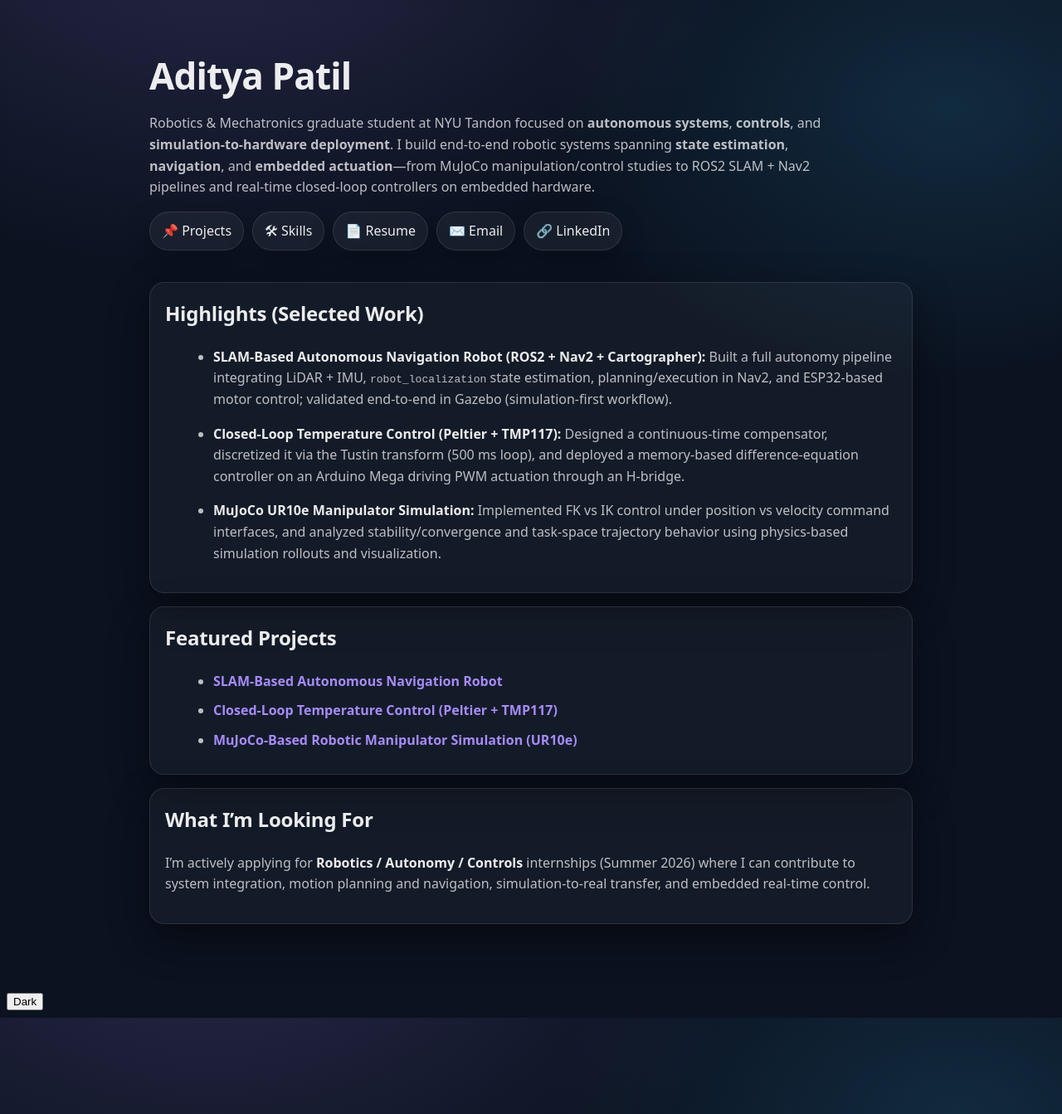
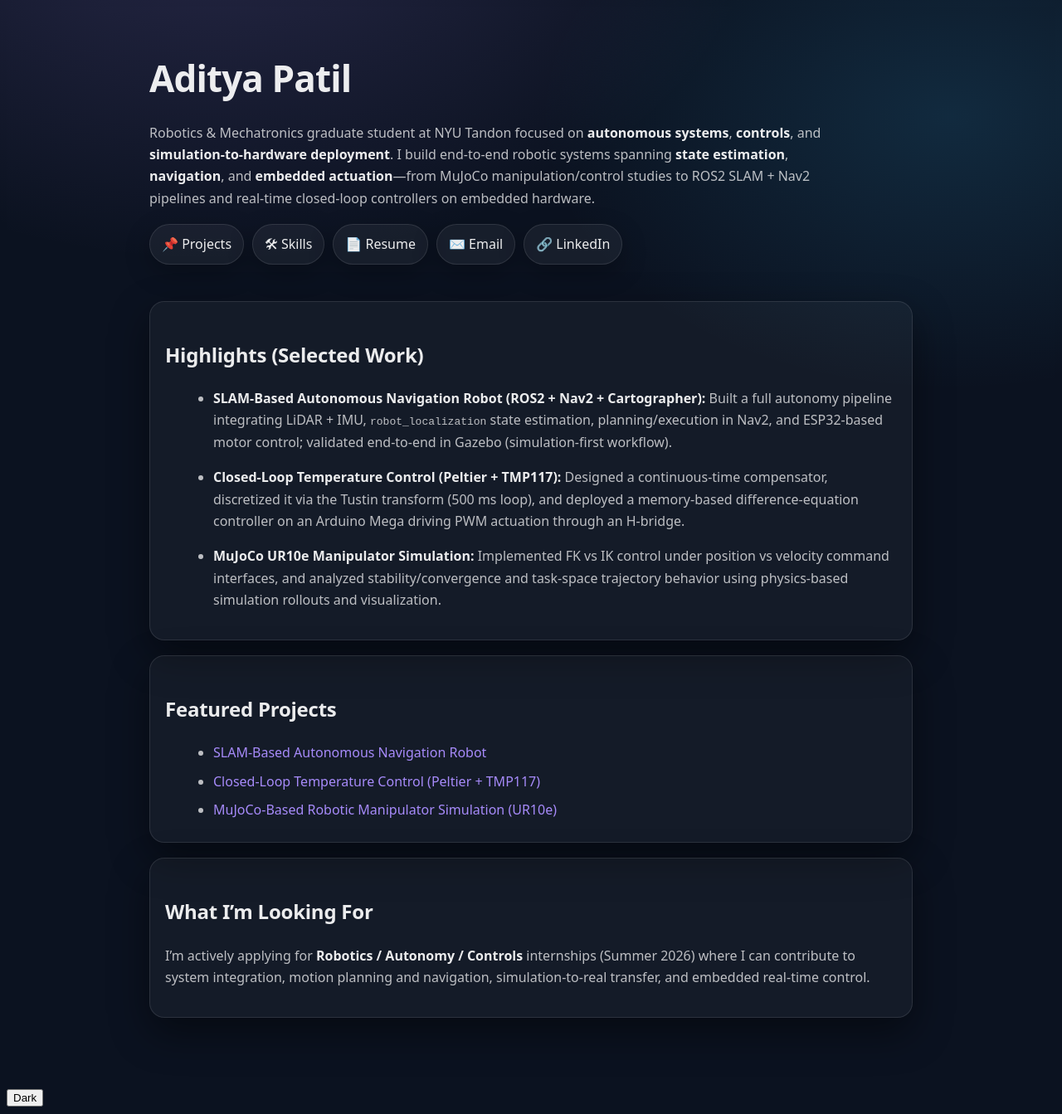
Before and after one commit to adityx23/adityapatil, a Jekyll site: the page built from index.md, in a window 1280 px wide. Shown: the whole page at 83% size. Built offline with Jekyll 4.4.1, drawn with Linux system fonts in a browser that asks for light colours.

Commit message:
Update custom.css

```diff
--- a/assets/css/custom.css
+++ b/assets/css/custom.css
@@ -10,29 +10,62 @@
   --accent: #58a6ff;
 }
 
+
 /* ============================= */
-/* Base */
+/* Base Layout */
 /* ============================= */
 
 html, body{
-  background: radial-gradient(1200px 800px at 20% -10%, rgba(167,139,250,0.18), transparent 55%),
-              radial-gradient(900px 600px at 90% 10%, rgba(56,189,248,0.14), transparent 55%),
-              var(--bg);
+  background:
+    radial-gradient(1200px 800px at 20% -10%, rgba(167,139,250,0.18), transparent 55%),
+    radial-gradient(900px 600px at 90% 10%, rgba(56,189,248,0.14), transparent 55%),
+    var(--bg);
   color: var(--text);
 }
 
 body{
   font-family: system-ui, -apple-system, Segoe UI, Roboto, Helvetica, Arial, sans-serif;
-  line-height: 1.6;
-  -webkit-font-smoothing: antialiased;
+  line-height: 1.65;
 }
 
-/* Constrain width */
+
+/* Content width and spacing */
 main, .container{
   max-width: 920px;
   margin: 0 auto;
-  padding: 28px 18px 64px;
+  padding: 32px 20px 64px;
 }
+
+
+/* ============================= */
+/* Typography */
+/* ============================= */
+
+h1, h2, h3{
+  color: var(--text);
+  letter-spacing: -0.01em;
+}
+
+h1{
+  margin-bottom: 10px;
+}
+
+h2{
+  margin-top: 26px;
+}
+
+h3{
+  margin-top: 18px;
+}
+
+p{
+  color: var(--muted);
+}
+
+strong{
+  color: var(--text);
+}
+
 
 /* ============================= */
 /* Links */
@@ -41,7 +74,6 @@
 a{
   color: var(--link);
   text-decoration: none;
-  transition: color 140ms ease;
 }
 
 a:hover{
@@ -49,12 +81,13 @@
   text-decoration: underline;
 }
 
+
 /* ============================= */
 /* Hero Section */
 /* ============================= */
 
 .hero{
-  padding: 14px 0 22px;
+  padding: 12px 0 26px;
   animation: fadeUp 420ms ease-out both;
 }
 
@@ -67,8 +100,18 @@
 .hero-sub{
   max-width: 820px;
   color: var(--muted);
-  margin: 0 0 16px;
+  margin-bottom: 18px;
 }
+
+
+/* Hero Buttons */
+
+.hero-links{
+  display: flex;
+  flex-wrap: wrap;
+  gap: 10px;
+}
+
 
 /* ============================= */
 /* Buttons */
@@ -78,53 +121,54 @@
   display: inline-flex;
   align-items: center;
   gap: 8px;
+
   padding: 10px 14px;
+
   border-radius: 999px;
+
   background: rgba(255,255,255,0.05);
+
   border: 1px solid var(--border);
+
   color: var(--text);
+
   box-shadow: 0 10px 30px rgba(0,0,0,0.25);
+
   transition:
     transform 160ms ease,
     background 160ms ease,
-    border-color 160ms ease,
-    box-shadow 160ms ease;
+    border-color 160ms ease;
 }
 
 .btn:hover{
   transform: translateY(-1px);
+
   border-color: rgba(167,139,250,0.45);
+
   background: rgba(167,139,250,0.12);
+
   text-decoration: none;
-  box-shadow: 0 14px 40px rgba(0,0,0,0.35);
 }
 
-/* Button row */
-.hero-links{
-  display: flex;
-  flex-wrap: wrap;
-  gap: 10px;
-  margin-top: 12px;
-}
 
 /* ============================= */
-/* Cards */
+/* Card Containers */
 /* ============================= */
 
 .card{
   background: var(--card);
+
   border: 1px solid var(--border);
+
   border-radius: 18px;
+
   padding: 18px 18px;
+
   box-shadow: var(--shadow);
-  margin: 16px 0;
+
+  margin: 18px 0;
+
   animation: fadeUp 520ms ease-out both;
-}
-
-.card h2,
-.card h3{
-  margin-top: 0;
-  letter-spacing: -0.01em;
 }
 
 .card p{
@@ -136,155 +180,187 @@
 }
 
 .card li{
-  margin: 10px 0;
+  margin: 8px 0;
   color: var(--muted);
 }
 
-.card strong{
-  color: var(--text);
-}
-
-.card a{
-  font-weight: 600;
-}
-
-/* ============================= */
-/* Projects Grid */
-/* ============================= */
-
-.projects-grid{
-  display: grid;
-  grid-template-columns: 1fr;
-  gap: 14px;
-  margin-top: 14px;
-}
-
-@media (min-width: 820px){
-  .projects-grid{
-    grid-template-columns: 1fr 1fr;
-  }
-}
-
-.project-card{
-  background: var(--card);
-  border: 1px solid var(--border);
-  border-radius: 18px;
-  padding: 16px 16px;
-  box-shadow: var(--shadow);
-  transition:
-    transform 160ms ease,
-    border-color 160ms ease,
-    background 160ms ease;
-}
-
-.project-card:hover{
-  transform: translateY(-2px);
-  border-color: rgba(167,139,250,0.35);
-  background: rgba(255,255,255,0.055);
-}
-
-.project-card h3{
-  margin: 0 0 6px 0;
-}
-
-.project-card p{
-  margin: 0 0 12px 0;
-  color: var(--muted);
-}
-
-.project-meta{
-  font-size: 14px;
-  color: var(--muted);
-  margin-bottom: 12px;
-}
-
-.project-actions{
-  display: flex;
-  gap: 10px;
-  flex-wrap: wrap;
-}
 
 /* ============================= */
 /* Project Summary Box */
 /* ============================= */
 
 .project-summary{
+
   background: rgba(255,255,255,0.035);
+
   border: 1px solid var(--border);
+
   border-left: 4px solid var(--accent);
+
   border-radius: 14px;
+
   padding: 14px 16px;
-  margin: 16px 0 18px;
+
+  margin: 16px 0 20px;
+
   color: var(--muted);
+
   box-shadow: 0 10px 30px rgba(0,0,0,0.22);
 }
 
-.project-summary strong{
-  color: var(--text);
-}
 
-/* Project page button row */
+/* Project page buttons */
+
 .project-links{
   display: flex;
   flex-wrap: wrap;
   gap: 10px;
-  margin: 12px 0 22px;
+  margin-bottom: 22px;
 }
+
 
 /* ============================= */
 /* Images */
 /* ============================= */
 
 img{
+
   max-width: 100%;
+
   height: auto;
+
   border-radius: 14px;
+
   border: 1px solid var(--border);
-  box-shadow: 0 10px 30px rgba(0,0,0,0.25);
 }
 
+
 /* ============================= */
-/* Typography */
+/* Project Grid Layout */
 /* ============================= */
 
-h1{
-  margin-bottom: 8px;
-}
+.project-grid{
 
-h2{
-  margin-top: 22px;
-}
+  display: grid;
 
-h3{
+  grid-template-columns: repeat(auto-fit, minmax(280px, 1fr));
+
+  gap: 20px;
+
   margin-top: 16px;
 }
 
-h1, h2, h3{
-  color: var(--text);
+
+/* Individual Project Card */
+
+.project-card{
+
+  background: var(--card);
+
+  border: 1px solid var(--border);
+
+  border-radius: 18px;
+
+  overflow: hidden;
+
+  box-shadow: var(--shadow);
+
+  transition:
+    transform 180ms ease,
+    border-color 180ms ease;
 }
 
-p{
-  color: var(--muted);
+.project-card:hover{
+
+  transform: translateY(-4px);
+
+  border-color: rgba(167,139,250,0.5);
 }
 
-/* Divider */
-hr{
-  border: none;
-  border-top: 1px solid var(--border);
-  margin: 24px 0;
+
+/* Project Card Image */
+
+.project-card img{
+
+  width: 100%;
+
+  height: 180px;
+
+  object-fit: cover;
+
+  border-bottom: 1px solid var(--border);
 }
 
+
+/* Project Card Content */
+
+.project-card-body{
+
+  padding: 14px 16px 18px;
+}
+
+.project-card-title{
+
+  font-weight: 600;
+
+  margin-bottom: 6px;
+}
+
+.project-card-desc{
+
+  color: var(--muted);
+
+  font-size: 14px;
+
+  margin-bottom: 10px;
+}
+
+
 /* ============================= */
-/* Animation */
+/* Divider */
+/* ============================= */
+
+hr{
+
+  border: none;
+
+  border-top: 1px solid var(--border);
+
+  margin: 26px 0;
+}
+
+
+/* ============================= */
+/* Animations */
 /* ============================= */
 
 @keyframes fadeUp{
+
   from{
     opacity: 0;
     transform: translateY(8px);
   }
+
   to{
     opacity: 1;
     transform: translateY(0);
   }
+
 }
+
+
+/* ============================= */
+/* Mobile Optimization */
+/* ============================= */
+
+@media (max-width: 600px){
+
+  .hero h1{
+    font-size: 32px;
+  }
+
+  main, .container{
+    padding: 24px 16px 50px;
+  }
+
+}
```
